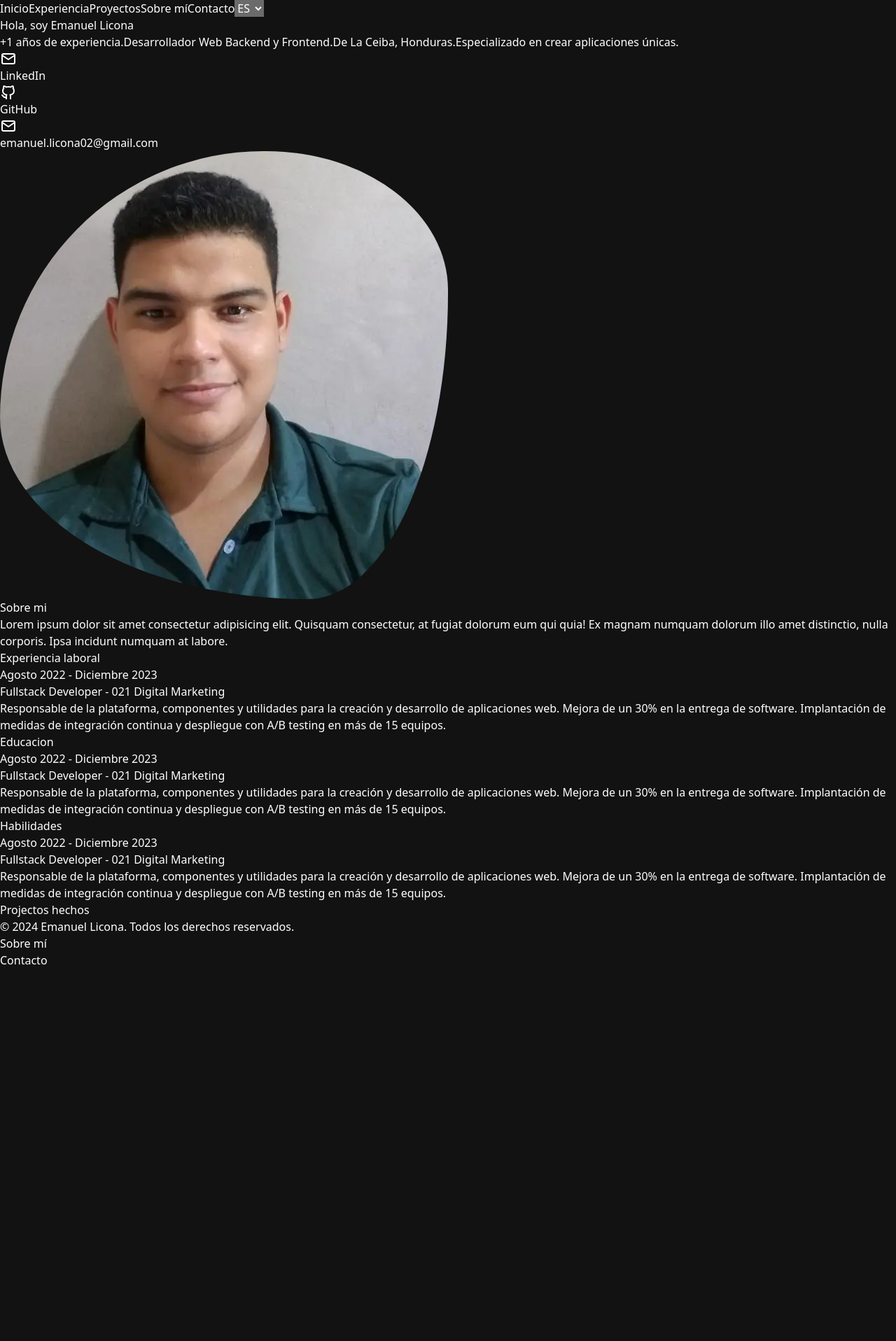
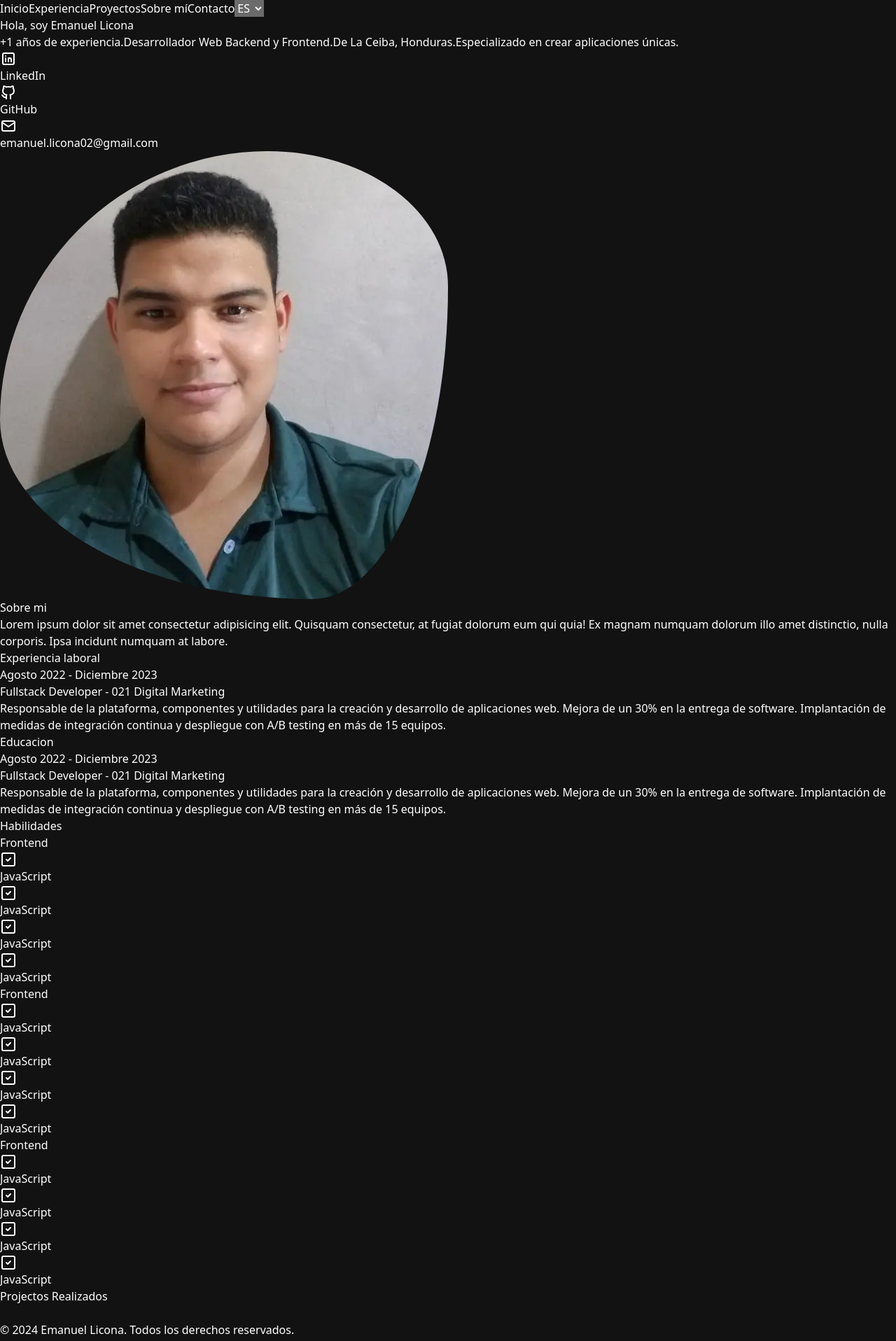
Before and after one commit to EmanuelLicona/portfolio-react, a React (Vite) app: page / in a window 1280 px wide. Shown: the top 1916 px of the page at 70% size. Before the commit the page ends 1384 px from the top, so only its background shows below. Built offline with nearby package versions, Linux system fonts and the light colour scheme.

Commit message:
🐛 fix:   fixing svg icons

```diff
--- a/src/components/Header.tsx
+++ b/src/components/Header.tsx
@@ -1,4 +1,3 @@
-import './styles/Header.css'
 
 export const Header = () => {
   return (
--- /dev/null
+++ b/src/components/ReturnStart.tsx
@@ -0,0 +1,24 @@
+
+import './returnStart.css'
+export const ReturnStart = () => {
+  return (
+
+    <a
+      className='
+        arrow__start
+        fixed bottom-10 p-2 right-10
+        rounded-md border-[1px] border-white
+        hover:bg-white hover:text-black
+        '
+      href='#'
+    >
+      <svg xmlns="http://www.w3.org/2000/svg" className="icon icon-tabler icon-tabler-arrow-narrow-up" width={24} height={24} viewBox="0 0 24 24" strokeWidth={2} stroke="currentColor" fill="none" strokeLinecap="round" strokeLinejoin="round">
+        <path stroke="none" d="M0 0h24v24H0z" fill="none" />
+        <path d="M12 5l0 14" />
+        <path d="M16 9l-4 -4" />
+        <path d="M8 9l4 -4" />
+      </svg>
+
+    </a>
+  )
+}
--- /dev/null
+++ b/src/components/icons/CheckIcon.tsx
@@ -0,0 +1,12 @@
+
+export const CheckIcon = () => {
+  return (
+    <svg xmlns="http://www.w3.org/2000/svg"
+
+      className={`icon icon-tabler icon-tabler-square-check`} width={24} height={24} viewBox="0 0 24 24" strokeWidth={2} stroke="currentColor" fill="none" strokeLinecap="round" strokeLinejoin="round">
+      <path stroke="none" d="M0 0h24v24H0z" fill="none" />
+      <path d="M3 3m0 2a2 2 0 0 1 2 -2h14a2 2 0 0 1 2 2v14a2 2 0 0 1 -2 2h-14a2 2 0 0 1 -2 -2z" />
+      <path d="M9 12l2 2l4 -4" />
+    </svg>
+  )
+}
--- a/src/components/icons/EmailIcon.tsx
+++ b/src/components/icons/EmailIcon.tsx
@@ -1,21 +1,11 @@
 export const EmailIcon = ({ className }: { className: string }) => {
   return (
 
-    <svg
-      xmlns="http://www.w3.org/2000/svg"
-      className={`${className} icon icon-tabler icon-tabler-mail`}
-      width="24"
-      height="24"
-      viewBox="0 0 24 24"
-      stroke-width="2"
-      stroke="currentColor"
-      fill="none"
-      stroke-linecap="round"
-      stroke-linejoin="round"
-    ><path stroke="none" d="M0 0h24v24H0z" fill="none"></path><path
-      d="M3 7a2 2 0 0 1 2 -2h14a2 2 0 0 1 2 2v10a2 2 0 0 1 -2 2h-14a2 2 0 0 1 -2 -2v-10z"
-    ></path><path d="M3 7l9 6l9 -6"></path></svg
-    >
-
+    <svg xmlns="http://www.w3.org/2000/svg"
+        className={` ${className} icon icon-tabler icon-tabler-mail`} width={24} height={24} viewBox="0 0 24 24" strokeWidth={2} stroke="currentColor" fill="none" strokeLinecap="round" strokeLinejoin="round">
+      <path stroke="none" d="M0 0h24v24H0z" fill="none" />
+      <path d="M3 7a2 2 0 0 1 2 -2h14a2 2 0 0 1 2 2v10a2 2 0 0 1 -2 2h-14a2 2 0 0 1 -2 -2v-10z" />
+      <path d="M3 7l9 6l9 -6" />
+    </svg>
   )
 }
--- a/src/components/icons/GitHubIcon.tsx
+++ b/src/components/icons/GitHubIcon.tsx
@@ -2,21 +2,10 @@
 export const GitHubIcon = ({ className }: { className: string }) => {
   return (
 
-    <svg
-      xmlns="http://www.w3.org/2000/svg"
-      className={` ${className} icon icon-tabler icon-tabler-brand-github`}
-      width="24"
-      height="24"
-      viewBox="0 0 24 24"
-      stroke-width="2"
-      stroke="currentColor"
-      fill="none"
-      stroke-linecap="round"
-      stroke-linejoin="round"
-    ><path stroke="none" d="M0 0h24v24H0z" fill="none"></path><path
-      d="M9 19c-4.3 1.4 -4.3 -2.5 -6 -3m12 5v-3.5c0 -1 .1 -1.4 -.5 -2c2.8 -.3 5.5 -1.4 5.5 -6a4.6 4.6 0 0 0 -1.3 -3.2a4.2 4.2 0 0 0 -.1 -3.2s-1.1 -.3 -3.5 1.3a12.3 12.3 0 0 0 -6.2 0c-2.4 -1.6 -3.5 -1.3 -3.5 -1.3a4.2 4.2 0 0 0 -.1 3.2a4.6 4.6 0 0 0 -1.3 3.2c0 4.6 2.7 5.7 5.5 6c-.6 .6 -.6 1.2 -.5 2v3.5"
-    ></path></svg
-    >
-
+    <svg xmlns="http://www.w3.org/2000/svg"
+      className={`icon icon-tabler icon-tabler-brand-github ${className}`} width={24} height={24} viewBox="0 0 24 24" strokeWidth={2} stroke="currentColor" fill="none" strokeLinecap="round" strokeLinejoin="round">
+      <path stroke="none" d="M0 0h24v24H0z" fill="none" />
+      <path d="M9 19c-4.3 1.4 -4.3 -2.5 -6 -3m12 5v-3.5c0 -1 .1 -1.4 -.5 -2c2.8 -.3 5.5 -1.4 5.5 -6a4.6 4.6 0 0 0 -1.3 -3.2a4.2 4.2 0 0 0 -.1 -3.2s-1.1 -.3 -3.5 1.3a12.3 12.3 0 0 0 -6.2 0c-2.4 -1.6 -3.5 -1.3 -3.5 -1.3a4.2 4.2 0 0 0 -.1 3.2a4.6 4.6 0 0 0 -1.3 3.2c0 4.6 2.7 5.7 5.5 6c-.6 .6 -.6 1.2 -.5 2v3.5" />
+    </svg>
   )
 }
--- a/src/components/icons/LinkedinIcon.tsx
+++ b/src/components/icons/LinkedinIcon.tsx
@@ -1,20 +1,14 @@
 
-export const LinkedinIcon = ({className}: {className: string}) => {
+export const LinkedinIcon = ({ className }: { className: string }) => {
   return (
-    <svg
-      xmlns="http://www.w3.org/2000/svg"
-      className={`${className} icon icon-tabler icon-tabler-mail`}
-      width="24"
-      height="24"
-      viewBox="0 0 24 24"
-      stroke-width="2"
-      stroke="currentColor"
-      fill="none"
-      stroke-linecap="round"
-      stroke-linejoin="round"
-    ><path stroke="none" d="M0 0h24v24H0z" fill="none"></path><path
-      d="M3 7a2 2 0 0 1 2 -2h14a2 2 0 0 1 2 2v10a2 2 0 0 1 -2 2h-14a2 2 0 0 1 -2 -2v-10z"
-    ></path><path d="M3 7l9 6l9 -6"></path></svg
-    >
+    <svg xmlns="http://www.w3.org/2000/svg"
+      className={` ${className} icon icon-tabler icon-tabler-brand-linkedin`} width={24} height={24} viewBox="0 0 24 24" strokeWidth={2} stroke="currentColor" fill="none" strokeLinecap="round" strokeLinejoin="round">
+      <path stroke="none" d="M0 0h24v24H0z" fill="none" />
+      <path d="M4 4m0 2a2 2 0 0 1 2 -2h12a2 2 0 0 1 2 2v12a2 2 0 0 1 -2 2h-12a2 2 0 0 1 -2 -2z" />
+      <path d="M8 11l0 5" />
+      <path d="M8 8l0 .01" />
+      <path d="M12 16l0 -5" />
+      <path d="M16 16v-3a2 2 0 0 0 -4 0" />
+    </svg>
   )
 }
--- /dev/null
+++ b/src/components/returnStart.css
@@ -0,0 +1,20 @@
+.arrow__start {
+  opacity: 0;
+  animation: fadeIn linear both;
+  animation-timeline: scroll();
+  animation-range: 500px 1000px;
+  pointer-events: none;
+}
+
+@keyframes fadeIn {
+  0% {
+    display: none;
+    opacity: 0;
+    pointer-events: none;
+  }
+  100% {
+    display: block;
+    opacity: 1;
+    pointer-events: all;
+  }
+}
--- a/src/pages/Home.tsx
+++ b/src/pages/Home.tsx
@@ -2,6 +2,7 @@ import { AppLayout } from '../AppLayout'
 import { MainSection } from './sections/MainSection'
 import { ProjectSection } from './sections/ProjectSection'
 import { AboutMeSection } from './sections/AboutMeSection';
+import { ReturnStart } from '../components/ReturnStart';
 
 export const Home = () => {
   return (
@@ -15,7 +16,7 @@ export const Home = () => {
 
         <ProjectSection />
 
-
+        <ReturnStart />
       </main>
     </AppLayout>
   )
--- a/src/pages/sections/AboutMeSection.tsx
+++ b/src/pages/sections/AboutMeSection.tsx
@@ -1,4 +1,5 @@
 import { SectionContainer } from '../../components/SectionContainer'
+import { CheckIcon } from '../../components/icons/CheckIcon'
 
 export const AboutMeSection = () => {
   return (
@@ -31,10 +32,10 @@ export const AboutMeSection = () => {
       </h4>
 
 
-      <ol className="relative border-s border-gray-200 dark:border-gray-700 mt-12">
+      <ol className="relative border-s border-gray-200 dark:border-purple-950 mt-12">
 
         <li className="ms-4">
-          <div className="absolute w-3 h-3 bg-gray-200 rounded-full mt-1.5 -start-1.5 border border-white dark:border-gray-900 dark:bg-gray-700"></div>
+          <div className="absolute w-3 h-3 bg-gray-200 rounded-full mt-1.5 -start-1.5 border border-white dark:border-gray-900 dark:bg-purple-900"></div>
           <time className="mb-1 text-lg font-normal leading-none text-gray-400 dark:text-gray-500">Agosto 2022 - Diciembre 2023</time>
           <h3 className="text-2xl mt-3 font-semibold text-gray-900 dark:text-white">Fullstack Developer - 021 Digital Marketing</h3>
           <p className="text-lg font-normal text-gray-500 dark:text-gray-400">
@@ -83,20 +84,77 @@ export const AboutMeSection = () => {
       </h4>
 
 
-      <ol className="relative border-s border-gray-200 dark:border-gray-700 mt-12">
+      <section className="flex justify-between pt-7">
 
-        <li className="ms-4">
-          <div className="absolute w-3 h-3 bg-gray-200 rounded-full mt-1.5 -start-1.5 border border-white dark:border-gray-900 dark:bg-gray-700"></div>
-          <time className="mb-1 text-lg font-normal leading-none text-gray-400 dark:text-gray-500">Agosto 2022 - Diciembre 2023</time>
-          <h3 className="text-2xl mt-3 font-semibold text-gray-900 dark:text-white">Fullstack Developer - 021 Digital Marketing</h3>
-          <p className="text-lg font-normal text-gray-500 dark:text-gray-400">
-            Responsable de la plataforma, componentes y utilidades para la creación y
-            desarrollo de aplicaciones web. Mejora de un 30% en la entrega de software.
-            Implantación de medidas de integración continua y despliegue con A/B testing en más de 15 equipos.
-          </p>
-        </li>
+        <article className='border w-1/3 p-4 rounded-xl shadow-lg shadow-purple-300
+          hover:-rotate-2
+          duration-500
+          ease-in-out
+        '>
+          <h3 className='text-2xl text-center pb-2 border-b-[1px]' >Frontend</h3>
+          <ul className='text-md mt-3'>
 
-      </ol>
+            <li className='flex mt-5'>
+              <CheckIcon className='mr-3' /> <p>JavaScript</p>
+            </li>
+            <li className='flex mt-5'>
+              <CheckIcon className='mr-3' /> <p>JavaScript</p>
+            </li>
+            <li className='flex mt-5'>
+              <CheckIcon className='mr-3' /> <p>JavaScript</p>
+            </li>
+            <li className='flex mt-5'>
+              <CheckIcon className='mr-3' /> <p>JavaScript</p>
+            </li>
+          </ul>
+        </article>
+        <article className='border w-1/3 p-4 rounded-xl shadow-lg shadow-purple-300
+          hover:-rotate-2
+          duration-500
+          ease-in-out
+        '>
+          <h3 className='text-2xl text-center pb-2 border-b-[1px]' >Frontend</h3>
+          <ul className='text-md mt-3'>
+
+            <li className='flex mt-5'>
+              <CheckIcon className='mr-3' /> <p>JavaScript</p>
+            </li>
+            <li className='flex mt-5'>
+              <CheckIcon className='mr-3' /> <p>JavaScript</p>
+            </li>
+            <li className='flex mt-5'>
+              <CheckIcon className='mr-3' /> <p>JavaScript</p>
+            </li>
+            <li className='flex mt-5'>
+              <CheckIcon className='mr-3' /> <p>JavaScript</p>
+            </li>
+          </ul>
+        </article>
+        <article className='border w-1/3 p-4 rounded-xl shadow-lg shadow-purple-300
+          hover:-rotate-2
+          duration-500
+          ease-in-out
+        '>
+          <h3 className='text-2xl text-center pb-2 border-b-[1px]' >Frontend</h3>
+          <ul className='text-md mt-3'>
+
+            <li className='flex mt-5'>
+              <CheckIcon className='mr-3' /> <p>JavaScript</p>
+            </li>
+            <li className='flex mt-5'>
+              <CheckIcon className='mr-3' /> <p>JavaScript</p>
+            </li>
+            <li className='flex mt-5'>
+              <CheckIcon className='mr-3' /> <p>JavaScript</p>
+            </li>
+            <li className='flex mt-5'>
+              <CheckIcon className='mr-3' /> <p>JavaScript</p>
+            </li>
+          </ul>
+        </article>
+
+
+      </section>
 
 
 
--- a/src/pages/sections/MainSection.tsx
+++ b/src/pages/sections/MainSection.tsx
@@ -8,7 +8,7 @@ import './mainSection.css'
 
 export const MainSection = () => {
   return (
-    <SectionContainer id="main" className="py-44 pb-32 flex">
+    <SectionContainer id="main" className="py-44 pb-32 flex ">
       <article>
         <h1
           className="text-gray-900 dark:text-white text-3xl md:text-4xl lg:text-5xl font-bold flex flex-row gap-x-4 pb-6 lg:pb-10 text-pretty"
@@ -55,7 +55,7 @@ export const MainSection = () => {
       </article>
 
       <img
-        className="img_profile rounded-full size-4/12 mb-4 hover:scale-105 transition"
+        className="img_profile rounded-full size-3/12 mb-4 hover:scale-105 transition"
         src="/img_perfil.webp"
         alt="abdiel photo"
       />
--- a/src/pages/sections/ProjectSection.tsx
+++ b/src/pages/sections/ProjectSection.tsx
@@ -9,7 +9,7 @@ export const ProjectSection = () => {
         text-gray-900
         dark:text-white"
       >
-        Projectos hechos
+        Projectos Realizados
       </h3>
 
 
```
Also changed, not shown: src/components/styles/Header.css (deleted, +0 -15 lines).
